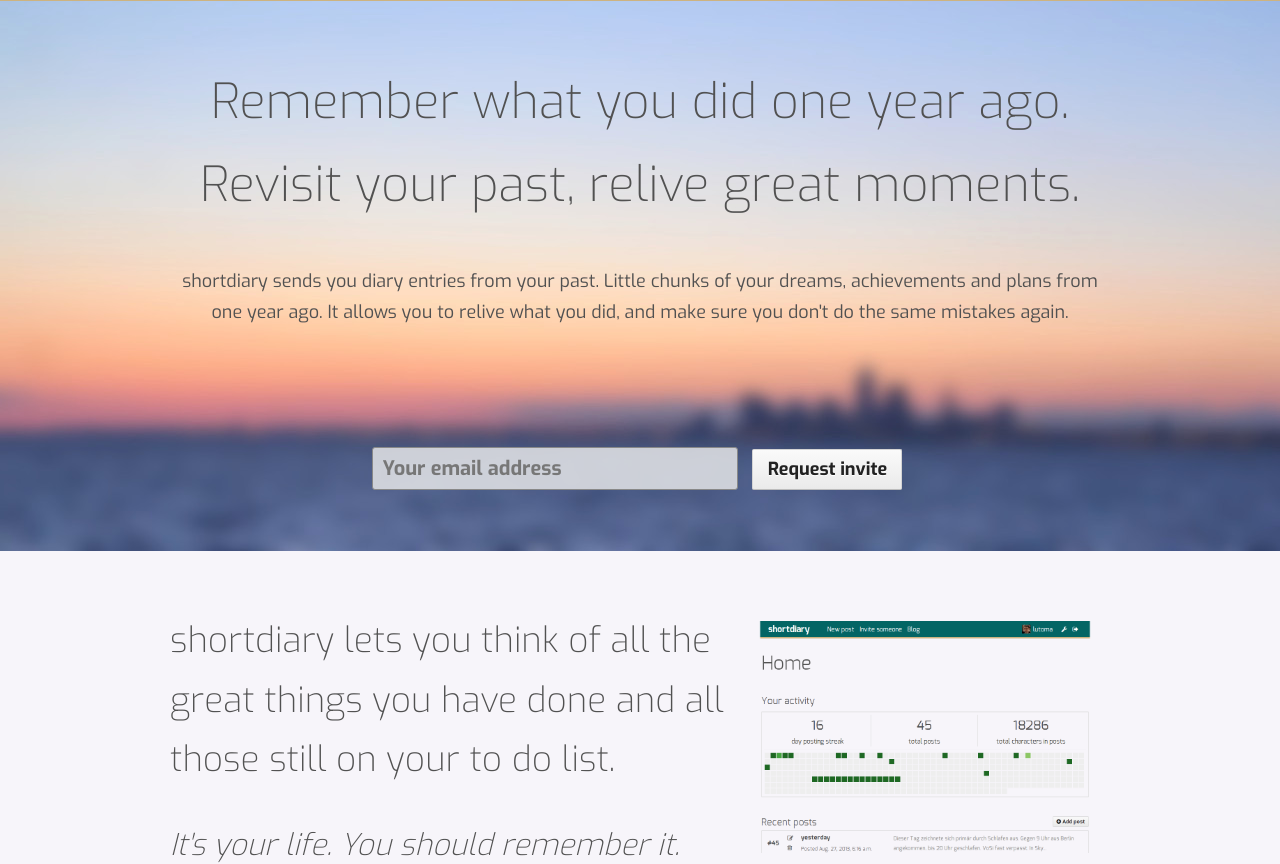
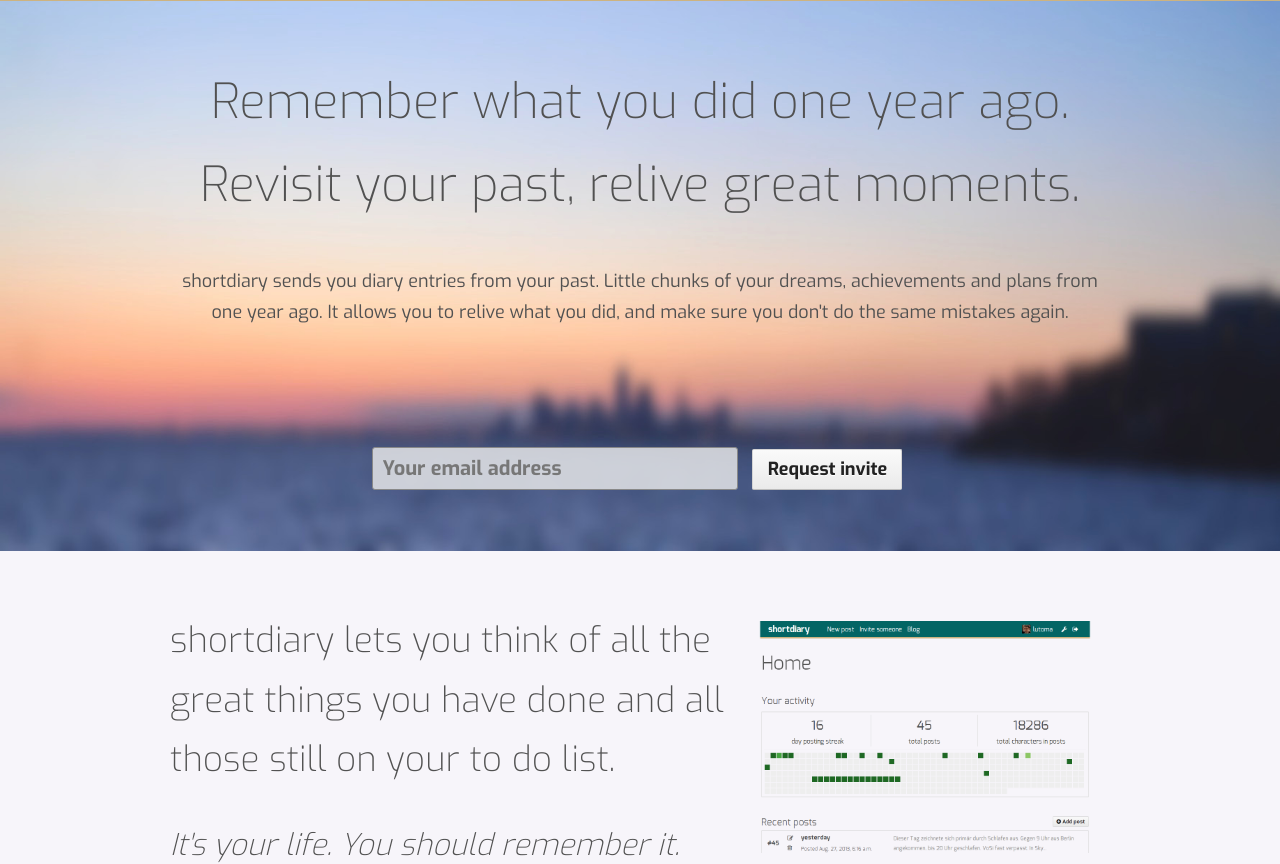
Before and after one commit to lutoma/shortdiary-web, a Django app: template templates/frontpage.html in a window 1280 px wide. Shown: the part 49-913 px from the top of the page. Run offline with Django 3.2, Linux system fonts and the light colour scheme; the template is opened without the code that fills it, so the values that code supplies are empty; some libraries are stand-ins or nearby versions.

Commit message:
Fix frontpage background width on large screens

```diff
--- a/static/css/frontpage.css
+++ b/static/css/frontpage.css
@@ -1,6 +1,6 @@
 body {
 	background: url(../img/frontpage-bg-jumbotron.jpg) #F7F5FA no-repeat;
-	background-size: auto 600px;
+	background-size: 100% 600px;
 }
 
 #jumbotron {
```
